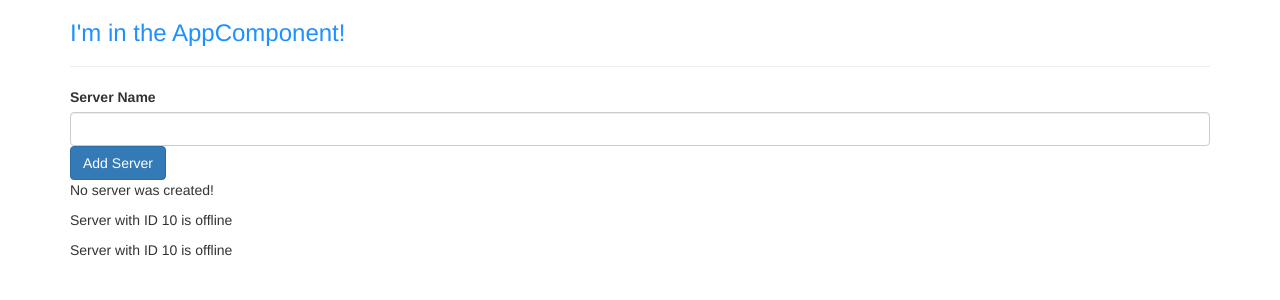
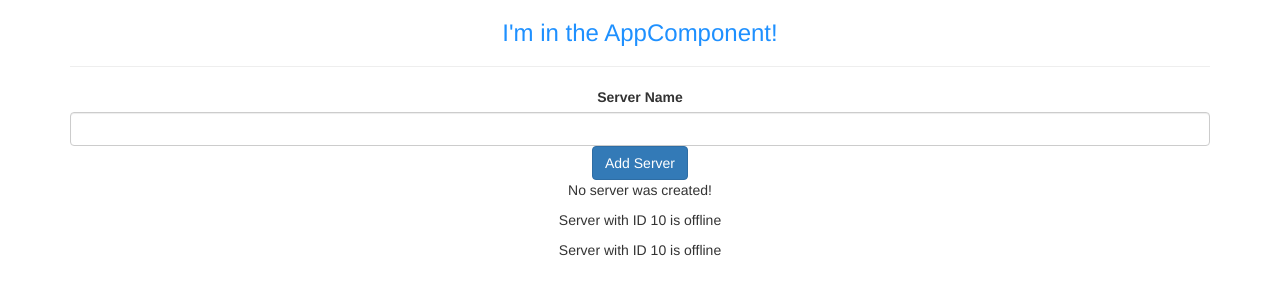
Before and after one commit to PatrickBoyn/working-angular-basics-project, an Angular app: page / in a window 1280 px wide. Shown: the top 300 px of the page. Built offline with nearby package versions, Linux system fonts and the light colour scheme.

Commit message:
Centered the app text.

```diff
--- a/src/styles.css
+++ b/src/styles.css
@@ -1 +1,4 @@
 /* You can add global styles to this file, and also import other style files */
+body{
+    text-align: center;
+}
```
